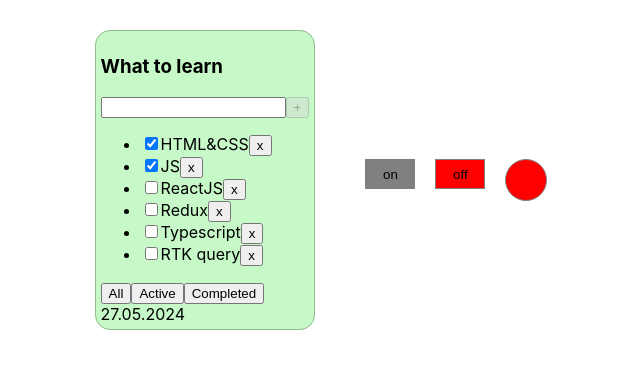
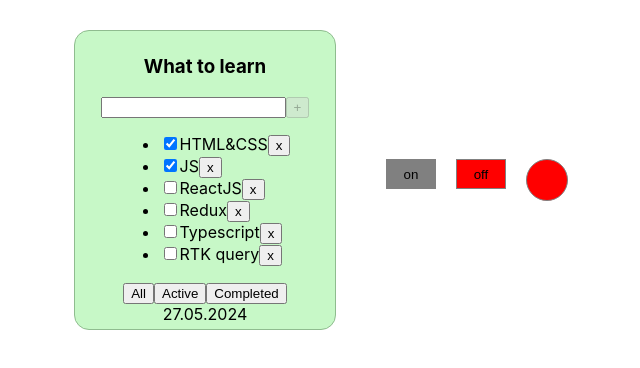
Before and after one commit to kalibria/todolist, a React (Create React App) app: page / in a window 1280 px wide. Shown: the top 368 px of the page, without its empty margins (294-934 px from the left). Built offline with nearby package versions, Linux system fonts and the light colour scheme.

Commit message:
added a checkbox change

```diff
--- a/src/App.tsx
+++ b/src/App.tsx
@@ -77,12 +77,21 @@ function App() {
         }
     }
 
+    const changeTaskStatus = (id: string, status: boolean) =>{
+        const task = tasks.find((task) => task.id === id);
+        if(task){
+            task.isDone = status;
+            setTasks([...tasks])
+        }
+
+    }
+
 
     return (
         <div className="App">
             <Todolist title={'What to learn'} tasks={tasks} data={'27.05.2024'} removeTask={removeTask}
                       changeFilter={changeFilter} addTask={addTask} enteredTask={enteredTask}
-                      onChangeInputHandler={onChangeInputHandler}/>
+                      onChangeInputHandler={onChangeInputHandler} changeTaskStatus={changeTaskStatus}/>
 
             <OnOffIndicator onIsClick={onIsClick} handleClick={changeIndicator}/>
         </div>
--- a/src/Todolist.module.css
+++ b/src/Todolist.module.css
@@ -1,6 +1,12 @@
 .card {
+    min-width: 250px;
     border: 1px solid darkseagreen;
     border-radius: 15px;
     background-color: #c7f8c7;
     padding: 5px;
+
+    display: flex;
+    flex-direction: column;
+    justify-content: center;
+    align-items: center;
 }
--- a/src/Todolist.tsx
+++ b/src/Todolist.tsx
@@ -13,6 +13,7 @@ type TodolistProps = {
     addTask: (title: string) => void
     enteredTask: string
     onChangeInputHandler: (event: ChangeEvent<HTMLInputElement>) => void
+    changeTaskStatus: (id: string, status: boolean) => void
 }
 
 export const Todolist = ({
@@ -22,9 +23,11 @@ export const Todolist = ({
                              removeTask,
                              changeFilter,
                              addTask,
-                             onChangeInputHandler
+                             onChangeInputHandler,
+                             changeTaskStatus
                          }: TodolistProps) => {
     const [taskTitle, setTaskTitle] = useState('')
+
 
 
     return (
@@ -37,7 +40,10 @@ export const Todolist = ({
                 <p>Тасок нет</p>
             ) : <ul>
                 {tasks.map(task => {
-                    return <li key={task.id}><input type="checkbox" checked={task.isDone}/>
+                    const changeTaskStatusHandler =(e: ChangeEvent<HTMLInputElement>, id: string) =>{
+                        changeTaskStatus(id, e.currentTarget.checked)
+                    }
+                    return <li key={task.id}><input type="checkbox" checked={task.isDone} onChange={e => changeTaskStatusHandler(e, task.id)}/>
                         <span>{task.title}</span>
                         <Button title={"x"} onClick={() => removeTask(task.id)}/>
                     </li>
```
